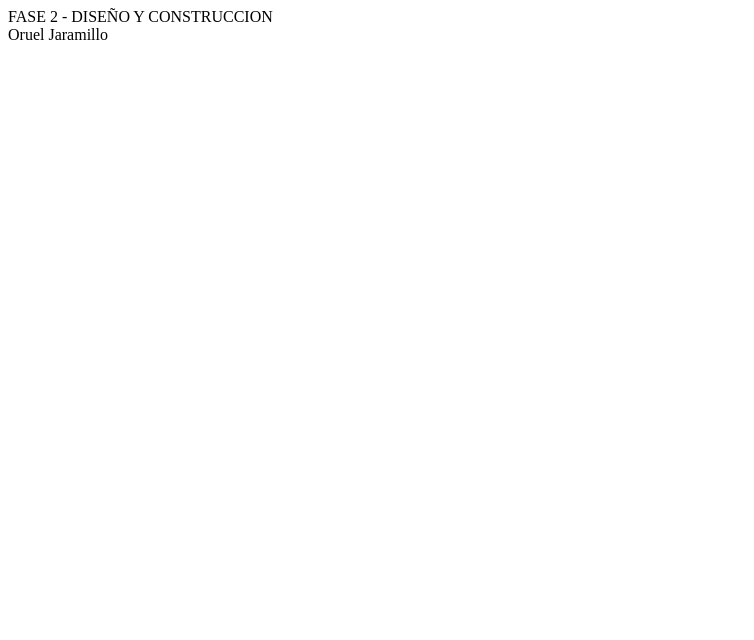
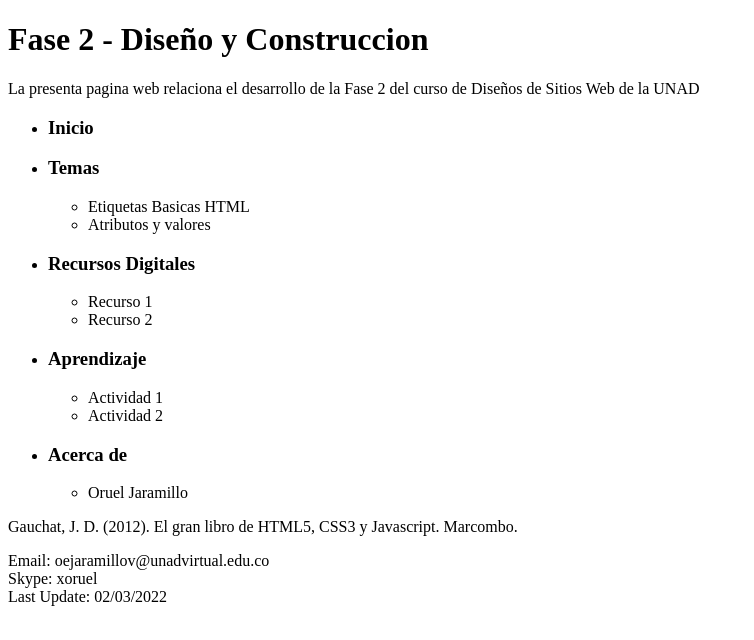
Before and after one commit to xoruel/DSW-OruelJaramillo, a plain HTML site: page fase2/design.html in a window 1280 px wide. Shown: the whole page, without its empty margins (0-754 px from the left). Drawn offline with Linux system fonts and the light colour scheme.

Commit message:
Update design.html
update design.html

```diff
--- a/fase2/design.html
+++ b/fase2/design.html
@@ -1,3 +1,57 @@
 <!DOCTYPE html>
 <html lang="en">
-<header> FASE 2 - DISEÑO Y CONSTRUCCION <br> Oruel Jaramillo </header>
+<head>
+    <meta charset="UTF-8">
+    <meta http-equiv="X-UA-Compatible" content="IE=edge">
+    <meta name="viewport" content="width=device-width, initial-scale=1.0">
+    <title>Document</title>
+</head>
+
+    <body>
+        <header>
+            <h1>Fase 2 - Diseño y Construccion</h1>
+        </header>
+
+        <section>
+            La presenta pagina web relaciona el desarrollo de la Fase 2 del curso de Diseños de Sitios Web de la UNAD
+        </section>
+
+        <nav>
+            <ul>
+                <li><h3>Inicio</h3></li>
+
+                <li><h3>Temas</h3></li>
+                <ul>
+                    <li>Etiquetas Basicas HTML</li>
+                    <li>Atributos y valores</li>
+                </ul>
+
+                <li><h3>Recursos Digitales</h3></li>
+                <ul>
+                    <li>Recurso 1</li>
+                    <li>Recurso 2</li>
+                </ul>
+
+                <li><h3>Aprendizaje</h3></li>
+                <ul>
+                    <li>Actividad 1</li>
+                    <li>Actividad 2</li>
+                </ul>
+
+                <li><h3>Acerca de</h3></li>
+                <ul>
+                    <li>Oruel Jaramillo</li>
+                </ul>
+            </ul>
+        </nav>
+
+<article>
+    <p> Gauchat, J. D. (2012). El gran libro de HTML5, CSS3 y Javascript. Marcombo. <br>  </p>
+
+</article>
+
+<footer>
+    <p>
+        Email: oejaramillov@unadvirtual.edu.co <br> Skype: xoruel <br> Last Update: 02/03/2022
+    </p>
+</footer>
```
